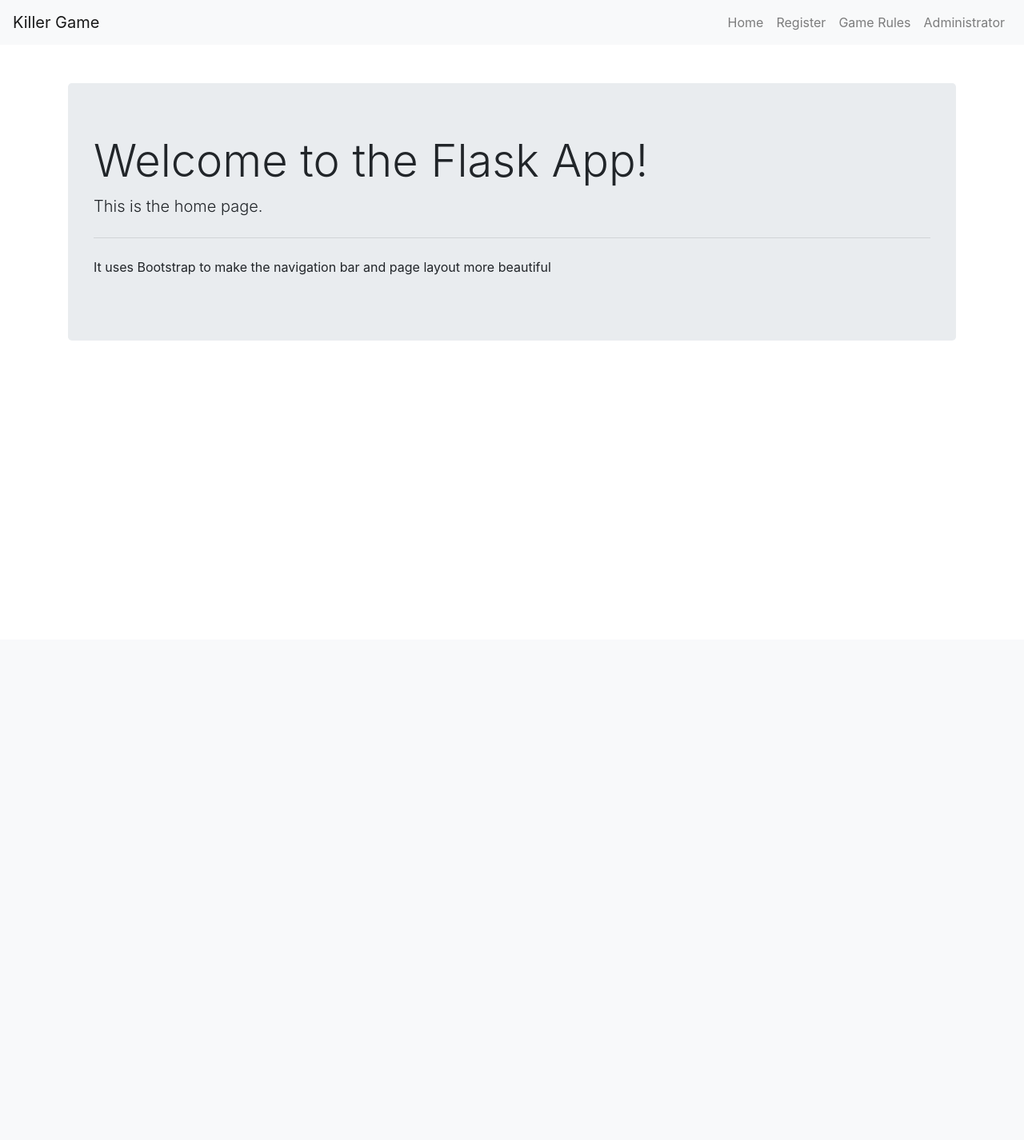
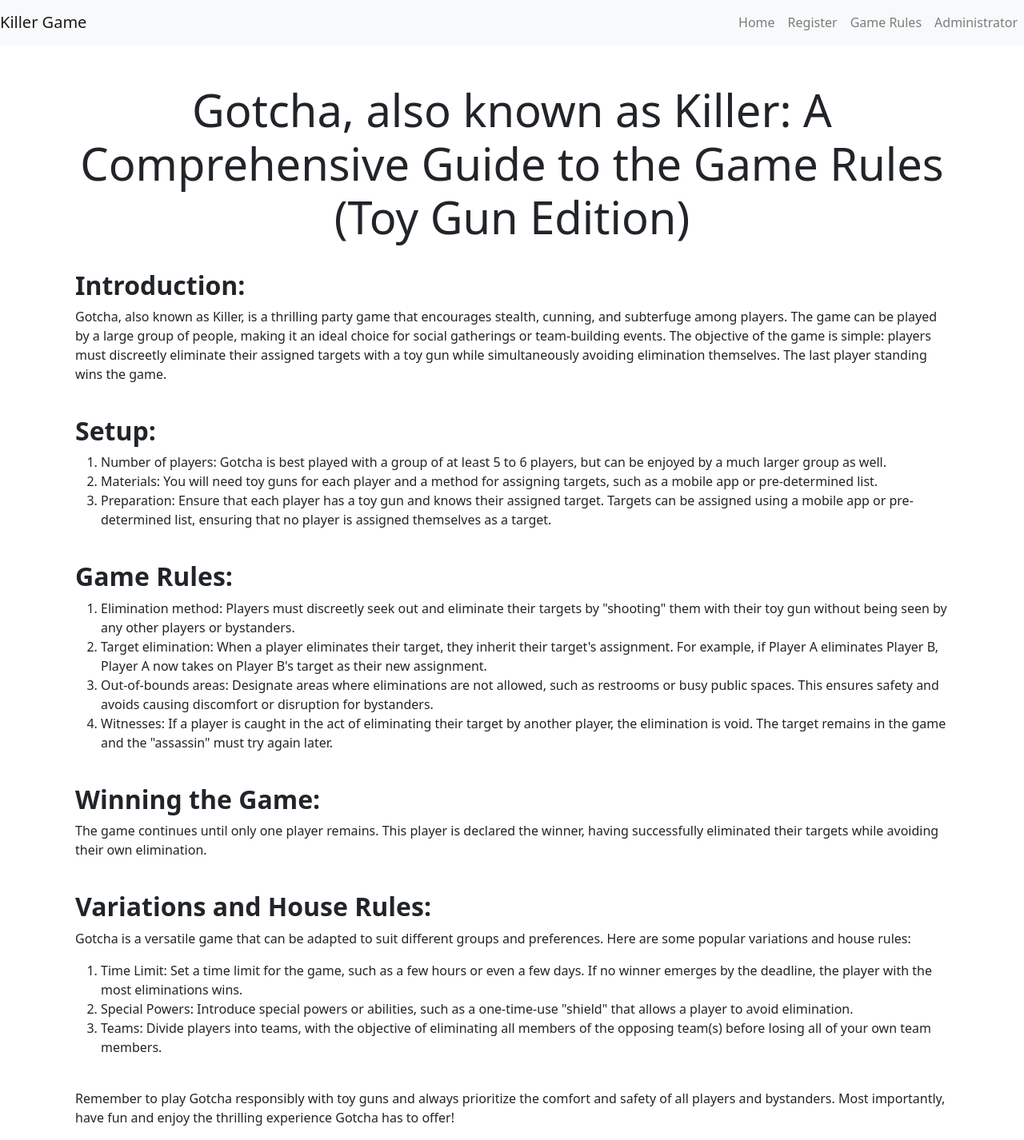
Before and after one commit to gverbist/killer-gotcha, a Flask app: page /game-rules in a window 1280 px wide. Shown: the whole page at 80% size. Before the commit the page ends 426 px from the top, so only its background shows below. Run offline with Flask 2, Linux system fonts and the light colour scheme; some libraries are stand-ins or nearby versions.

Commit message:
Added game rules

```diff
--- a/templates/game_rules.html
+++ b/templates/game_rules.html
@@ -2,11 +2,76 @@
 {% extends 'base.html' %}
 
 {% block content %}
-  <div class="jumbotron">
-    <h1 class="display-4">Welcome to the Flask App!</h1>
-    <p class="lead">This is the home page.</p>
-    <hr class="my-4">
-    <p>It uses Bootstrap to make the navigation bar and page layout more beautiful
+<!-- Bootstrap CSS -->
+<link href="https://cdn.jsdelivr.net/npm/bootstrap@5.3.0-alpha1/dist/css/bootstrap.min.css" rel="stylesheet" integrity="sha384-KyZXEAg3QhqLMpG8r+Knujsl7/1L_dstPt3VEgyUQOuQDkQQjF1IDKD7WdZ4pXpA" crossorigin="anonymous">
+
+<title>Gotcha, also known as Killer: A Comprehensive Guide to the Game Rules (Toy Gun Edition)</title>
+</head>
+<body>
+    <div class="container">
+        <div class="row mt-5">
+            <div class="col-12">
+                <h1 class="display-4 text-center">Gotcha, also known as Killer: A Comprehensive Guide to the Game Rules (Toy Gun Edition)</h1>
+            </div>
+        </div>
+        <div class="row mt-4">
+            <div class="col-12">
+                <h2 class="fw-bold">Introduction:</h2>
+                <p>Gotcha, also known as Killer, is a thrilling party game that encourages stealth, cunning, and subterfuge among players. The game can be played by a large group of people, making it an ideal choice for social gatherings or team-building events. The objective of the game is simple: players must discreetly eliminate their assigned targets with a toy gun while simultaneously avoiding elimination themselves. The last player standing wins the game.</p>
+            </div>
+        </div>
+        <div class="row mt-4">
+            <div class="col-12">
+                <h2 class="fw-bold">Setup:</h2>
+                <ol>
+                    <li>Number of players: Gotcha is best played with a group of at least 5 to 6 players, but can be enjoyed by a much larger group as well.</li>
+                    <li>Materials: You will need toy guns for each player and a method for assigning targets, such as a mobile app or pre-determined list.</li>
+                    <li>Preparation: Ensure that each player has a toy gun and knows their assigned target. Targets can be assigned using a mobile app or pre-determined list, ensuring that no player is assigned themselves as a target.</li>
+                </ol>
+            </div>
+        </div>
+        <div class="row mt-4">
+            <div class="col-12">
+                <h2 class="fw-bold">Game Rules:</h2>
+                <ol>
+                    <li>Elimination method: Players must discreetly seek out and eliminate their targets by "shooting" them with their toy gun without being seen by any other players or bystanders.</li>
+                    <li>Target elimination: When a player eliminates their target, they inherit their target's assignment. For example, if Player A eliminates Player B, Player A now takes on Player B's target as their new assignment.</li>
+                    <li>Out-of-bounds areas: Designate areas where eliminations are not allowed, such as restrooms or busy public spaces. This ensures safety and avoids causing discomfort or disruption for bystanders.</li>
+                    <li>Witnesses: If a player is caught in the act of eliminating their target by another player, the elimination is void. The target remains in the game and the "assassin" must try again later.</li>
+                </ol>
+</div>
+    </div>
+    <div class="row mt-4">
+        <div class="col-12">
+            <h2 class="fw-bold">Winning the Game:</h2>
+            <p>The game continues until only one player remains. This player is declared the winner, having successfully eliminated their targets while avoiding their own elimination.</p>
+        </div>
+    </div>
+    <div class="row mt-4">
+        <div class="col-12">
+            <h2 class="fw-bold">Variations and House Rules:</h2>
+            <p>Gotcha is a versatile game that can be adapted to suit different groups and preferences. Here are some popular variations and house rules:</p>
+            <ol>
+                <li>Time Limit: Set a time limit for the game, such as a few hours or even a few days. If no winner emerges by the deadline, the player with the most eliminations wins.</li>
+                <li>Special Powers: Introduce special powers or abilities, such as a one-time-use "shield" that allows a player to avoid elimination.</li>
+                <li>Teams: Divide players into teams, with the objective of eliminating all members of the opposing team(s) before losing all of your own team members.</li>
+            </ol>
+        </div>
+    </div>
+    <div class="row mt-4">
+        <div class="col-12">
+            <p>Remember to play Gotcha responsibly with toy guns and always prioritize the comfort and safety of all players and bystanders. Most importantly, have fun and enjoy the thrilling experience Gotcha has to offer!</p>
+        </div>
+    </div>
+</div>
+
+<!-- Optional JavaScript -->
+<!-- jQuery first, then Popper.js, then Bootstrap JS -->
+<script src="https://code.jquery.com/jquery-3.3.1.slim.min.js" integrity="sha384-q8i/X+965DzO0rT7abK41JStQIAqVgRVzpbzo5smXKp4YfRvH+8abtTE1Pi6jizo" crossorigin="anonymous"></script>
+<script src="https://cdn.jsdelivr.net/npm/@popperjs/core@2.11.6/dist/umd/popper.min.js" integrity="sha384-oBqDVmMz4fnFO9gybB5eD2Xl9iR59JATp//1C7J1w1zg3qF8RYm6dX9X1XB2Ez3U" crossorigin="anonymous"></script>
+<script src="https://cdn.jsdelivr.net/npm/bootstrap@5.3.0-alpha1/dist/js/bootstrap.min.js" integrity="sha384-KyZXEAg3QhqLMpG8r+Knujsl7/1L_dstPt3VEgyUQOuQDkQQjF1IDKD7WdZ4pXpA" crossorigin="anonymous"></script>
 
 
+</body>
+</html>
   {% endblock %}
```
